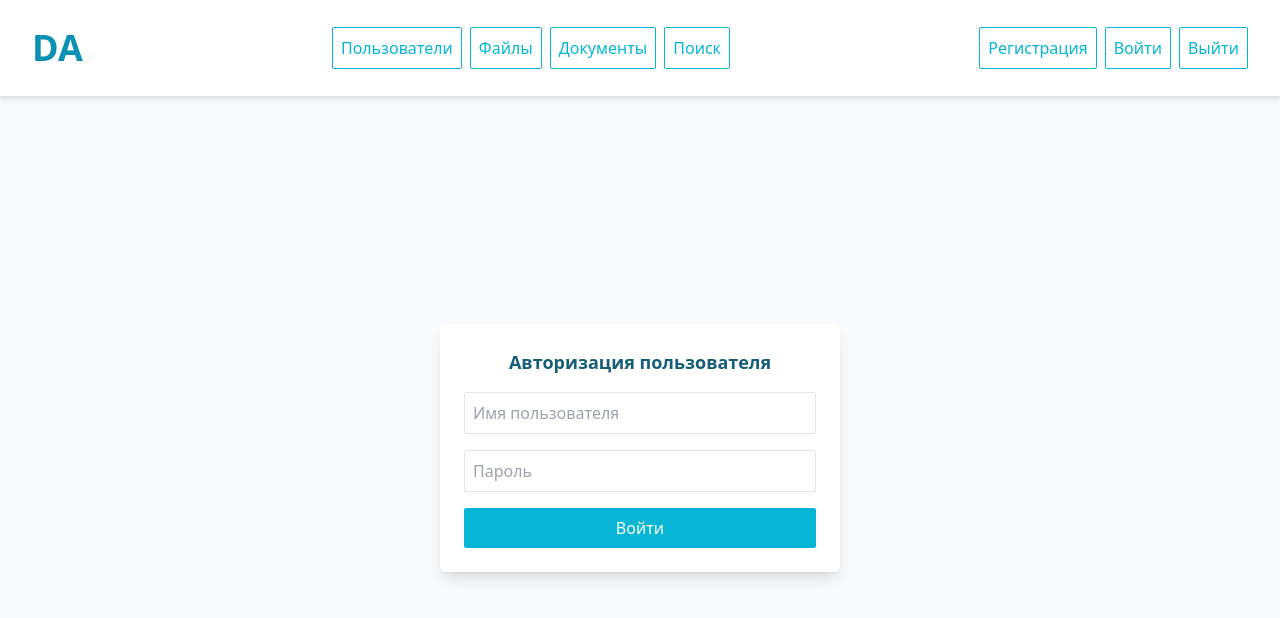
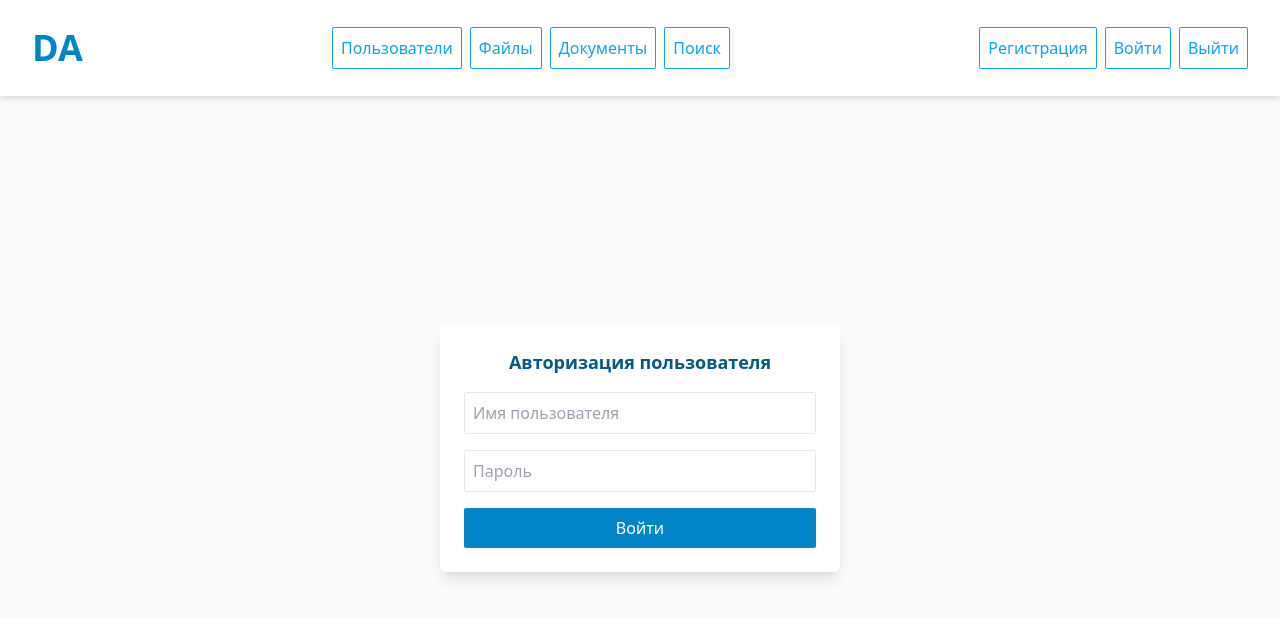
Before and after one commit to korchel/DA, a React app in the folder frontend/: page /login in a window 1280 px wide. Shown: the top 618 px of the page. Built offline with nearby package versions, Linux system fonts and the light colour scheme.

Commit message:
color changed

```diff
--- a/frontend/src/components/ActionButton.tsx
+++ b/frontend/src/components/ActionButton.tsx
@@ -14,7 +14,7 @@ export const ActionButton = ({ action, className }: ButtonProps) => {
   }[action];
 
   return (
-    <button className={clsx(className, 'text-cyan-600')}>
+    <button className={clsx(className, 'text-sky-600')}>
       {Icon}
     </button>
   );
--- a/frontend/src/components/ButtonComponent.tsx
+++ b/frontend/src/components/ButtonComponent.tsx
@@ -13,8 +13,8 @@ export const ButtonComponent = ({ variant, className, children, ...props }: Butt
     'rounded-sm',
     'p-2',
     {
-      primary: 'bg-cyan-500 hover:bg-cyan-400 text-white',
-      outline: 'border border-cyan-500 bg-white text-cyan-500 hover:bg-cyan-50',
+      primary: 'bg-sky-600 hover:bg-sky-500 text-white',
+      outline: 'border border-sky-500 bg-white text-sky-500 hover:bg-sky-50',
     }[variant],
 
   );
--- a/frontend/src/components/Header.tsx
+++ b/frontend/src/components/Header.tsx
@@ -7,7 +7,7 @@ export const Header = () => {
   const { t } = useTranslation();
   return (
     <header className="flex h-24 items-center px-8 bg-white drop-shadow-md justify-between">
-      <div className="font-bold text-4xl text-cyan-600">DA</div>
+      <div className="font-bold text-4xl text-sky-600">DA</div>
       <nav className="flex gap-2">
         <ButtonComponent variant="outline">Пользователи</ButtonComponent>
         <ButtonComponent variant="outline">Файлы</ButtonComponent>
--- a/frontend/src/components/InputField.tsx
+++ b/frontend/src/components/InputField.tsx
@@ -14,7 +14,7 @@ export const InputField = forwardRef(({ type = "text", id, error, placeholder, c
       <input
         type={type}
         id={id}
-        className="block p-2 border outline-cyan-500 rounded-sm w-full focus:border-red-300 focus:ring focus:ring-cyan-200 focus:ring-opacity-50"
+        className="block p-2 border outline-sky-500 rounded-sm w-full focus:border-red-300 focus:ring focus:ring-sky-200 focus:ring-opacity-50"
         placeholder={placeholder}
         {...props}
         ref={ref}
--- a/frontend/src/pages/DocumentsPage.tsx
+++ b/frontend/src/pages/DocumentsPage.tsx
@@ -28,7 +28,7 @@ export const DocumentsPage = () => {
   return (
     <div className="h-full p-8">
       <table className="w-[100%] bg-white text-left rounded-md shadow-md">
-        <thead className="uppercase text-cyan-600 whitespace-nowrap">
+        <thead className="uppercase text-sky-600 whitespace-nowrap">
           <tr className="border-b ">
             <th className="py-4 px-5 w-10">Номер</th>
             <th className="py-4 px-5">Название</th>
--- a/frontend/src/pages/LoginPage.tsx
+++ b/frontend/src/pages/LoginPage.tsx
@@ -30,7 +30,7 @@ export const LoginPage = () => {
     <div className="h-full flex items-center justify-center">
       <div className="shadow-lg p-6 rounded-md min-w-[400px] bg-white">
         <form id="registerForm" className="flex flex-col gap-4 text-center" onSubmit={handleSubmit(onSubmit)}>
-          <h1 className="text-cyan-800 font-bold text-lg">{t('loginPage.title')}</h1>
+          <h1 className="text-sky-800 font-bold text-lg">{t('loginPage.title')}</h1>
           <InputField
             id="username"
             placeholder={t('loginPage.placeholders.userName')}
--- a/frontend/src/pages/SignupPage.tsx
+++ b/frontend/src/pages/SignupPage.tsx
@@ -8,7 +8,7 @@ export const SignupPage = () => {
     <div className="h-full flex items-center justify-center">
       <div className="shadow-lg p-6 rounded-md min-w-[400px] bg-white">
         <form id="registerForm" className="flex flex-col gap-4">
-          <h1 className="text-cyan-800 font-bold text-lg text-center">{t('signupPage.title')}</h1>
+          <h1 className="text-sky-800 font-bold text-lg text-center">{t('signupPage.title')}</h1>
           <InputField
             id="username"
             placeholder={t('signupPage.placeholders.userName')}
```
